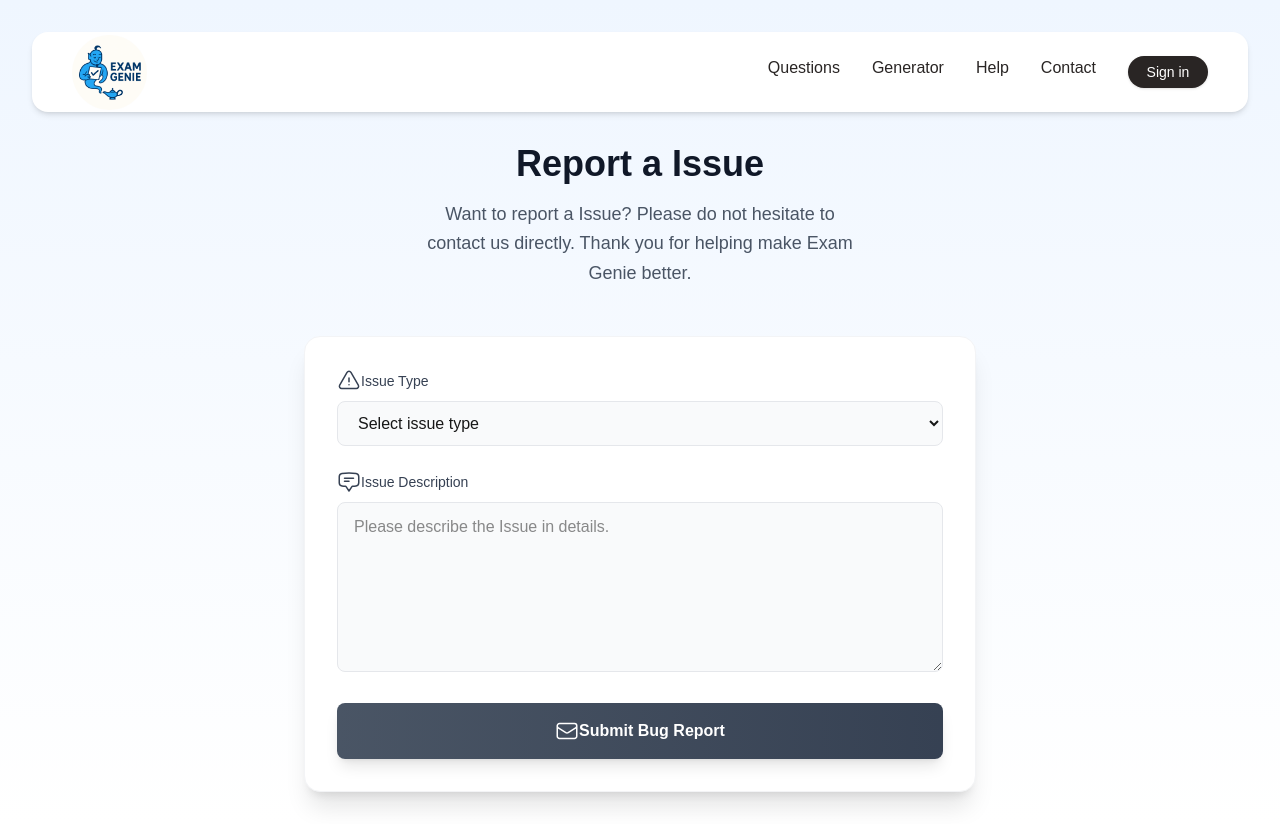
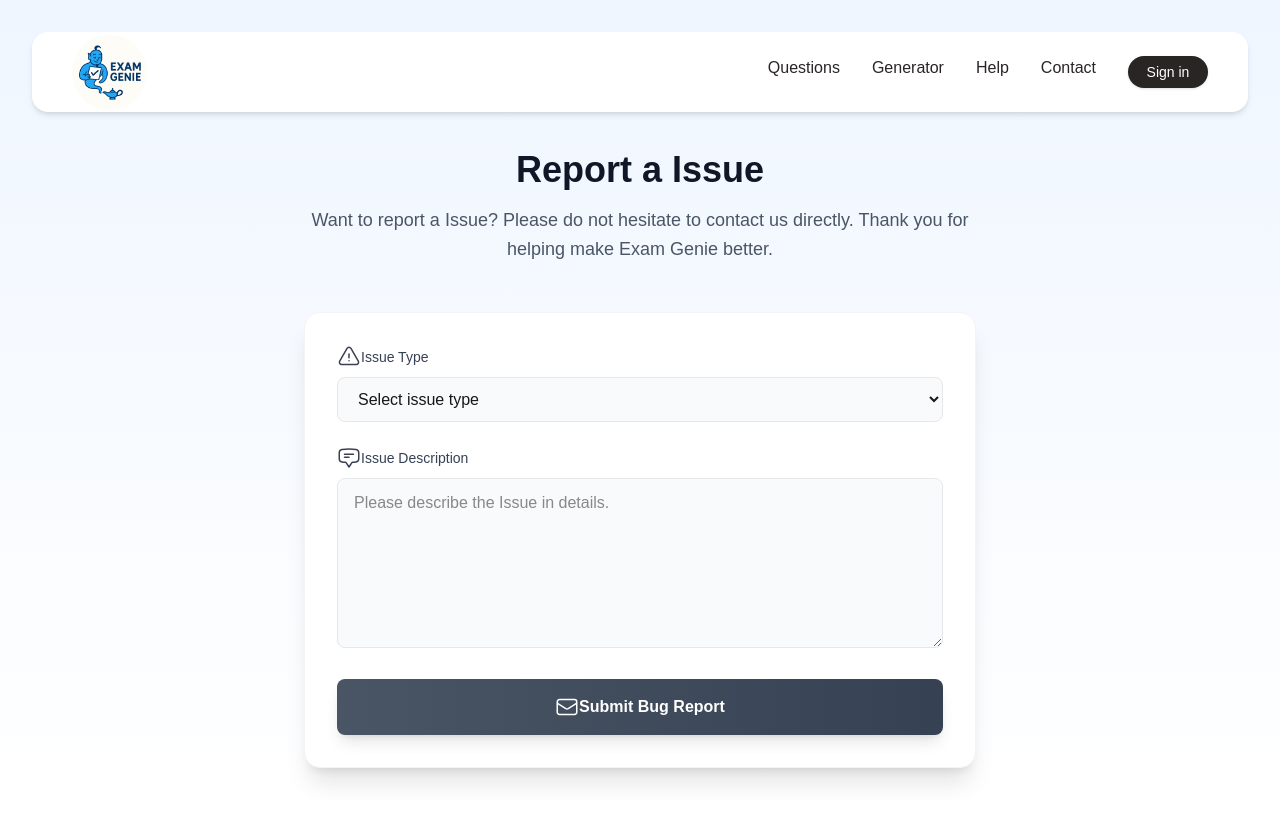
Before and after one commit to Cdagg96/Exam-Genie, a Next.js app: page /contact in a window 1280 px wide. After the commit the page ends 800 px from the top, so only its background shows below. Built offline with nearby package versions, Linux system fonts and the light colour scheme.

Commit message:
Modified code to reflect Connor's suggestion

```diff
--- a/src/app/contact/page.tsx
+++ b/src/app/contact/page.tsx
@@ -2,13 +2,16 @@
 import NavBar from "@/components/navbar";
 export default function ContactPage() {
   return (
-    <div className="items-center justify-items-center min-h-screen p-8 bg-gradient-to-b from-[#EFF6FF] to-white">
-      <NavBar />
-        <div className="max-w-2xl mx-auto">
-          {/* Header with Icon */}
+
+    <div className="flex flex-col justify-between min-h-screen p-8 text-center bg-gradient-to-b from-[#EFF6FF] to-white">
+        <header>
+            <NavBar />
+          </header>
+        <div className="max-w-4xl mx-auto">
+          {/* Prompt */}
           <div className="text-center mb-12">
             <h1 className="text-4xl font-bold text-gray-900 mb-4 pt-8">Report a Issue</h1>
-            <p className="text-lg text-gray-600 max-w-md mx-auto leading-relaxed">
+            <p className="text-lg text-gray-600 max-w-2xl mx-auto leading-relaxed">
               Want to report a Issue? Please do not hesitate to contact us directly. Thank you for helping make Exam Genie better.
             </p>
           </div>
```
